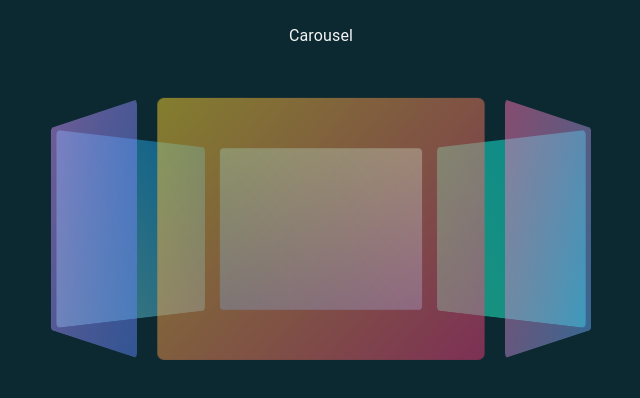
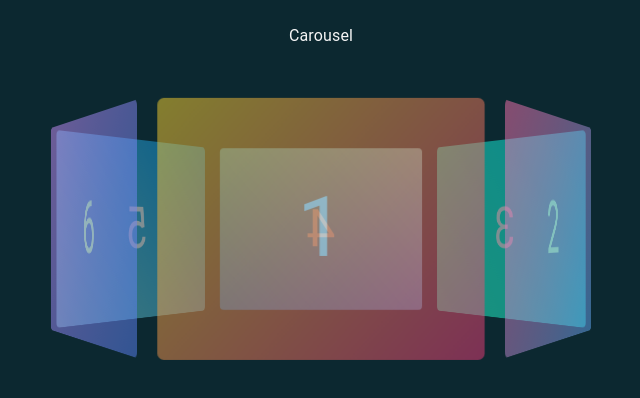
Before and after one commit to DrFelixWei/React-Sandbox, a React (Vite) app: page /carousel in a window 1280 px wide. Shown: the top 398 px of the page, without its empty margins (319-959 px from the left). Built offline with nearby package versions, Linux system fonts and the light colour scheme.

Commit message:
made carousel items dynamic and display content

```diff
--- a/src/components/Carousel/Carousel.jsx
+++ b/src/components/Carousel/Carousel.jsx
@@ -1,7 +1,17 @@
 import { useEffect, useRef } from 'react';
 import './Carousel.css';
 
-function Carousel() {
+function Carousel({
+  carouselItems = [
+    { id: 1, content: <div>1</div> },
+    { id: 2, content: <div>2</div> },
+    { id: 3, content: <div>3</div> },
+    { id: 4, content: <div>4</div> },
+    { id: 5, content: <div>5</div> },
+    { id: 6, content: <div>6</div> },
+  ],
+}) {
+
   const containerRef = useRef(null);
   const containerCarouselRef = useRef(null);
   const carouselRef = useRef(null);
@@ -152,12 +162,12 @@ function Carousel() {
         <div className="container" ref={containerRef}>
           <div className="container-carousel" ref={containerCarouselRef}>
             <div className="carousel" ref={carouselRef}>
-              <div className="carousel-item"></div>
-              <div className="carousel-item"></div>
-              <div className="carousel-item"></div>
-              <div className="carousel-item"></div>
-              <div className="carousel-item"></div>
-              <div className="carousel-item"></div>
+
+              {carouselItems.map((panel) => (
+                <div key={panel.id} className="carousel-item">
+                  {panel.content}
+                </div>
+              ))}
             </div>
           </div>
         </div>
```
